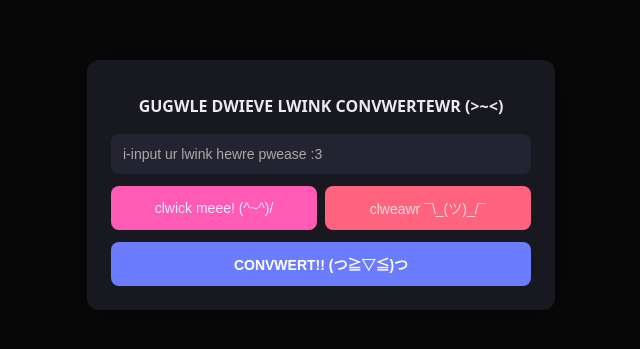
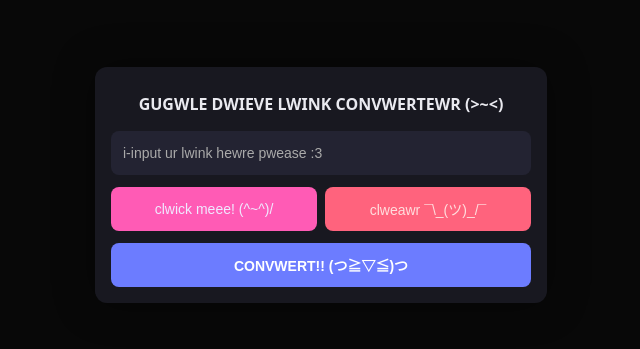
Before and after one commit to Aazeth/aazeth.github.io, a plain HTML site: page index.html in a window 1280 px wide. Shown: the part 215-564 px from the top of the page, without its empty margins (319-959 px from the left). Drawn offline with Linux system fonts and the light colour scheme; a web font is replaced by a local one.

Commit message:
Update style.css

```diff
--- a/style.css
+++ b/style.css
@@ -1,7 +1,13 @@
+@font-face {
+  font-family: "UwuFont";
+  src: url("res/PatrickHand-Regular.ttf") format("truetype");
+  font-weight: normal;
+  font-style: normal;
+}
 body {
   background: #080808;
   color: #eaeaf0;
-  font-family: system-ui, sans-serif;
+  font-family: "UwuFont", system-ui, sans-serif;
   display: flex;
   align-items: center;
   justify-content: center;
@@ -13,7 +19,7 @@ body {
 
 .box {
   background: #181820;
-  padding: 24px;
+  padding: 16px;
   border-radius: 12px;
   width: 100%;
   max-width: 420px;
@@ -25,7 +31,6 @@ h1 {
   margin-bottom: 16px;
   text-align: center;
   font-weight: 600;
-  line-height: 1.4;
 }
 
 input,
@@ -42,6 +47,7 @@ input {
   margin-bottom: 12px;
   background: #232332;
   color: #fff;
+  height: 44px;
 }
 
 input::placeholder {
@@ -119,10 +125,10 @@ input:focus {
 
 /* judul hasil */
 .result-title {
-  font-size: 14px;
+  font-size: 16px;
   font-weight: 600;
   text-align: center;
-  margin-bottom: 8px;
+  margin-bottom: 16px;
 }
 
 /* field hasil link */
```
